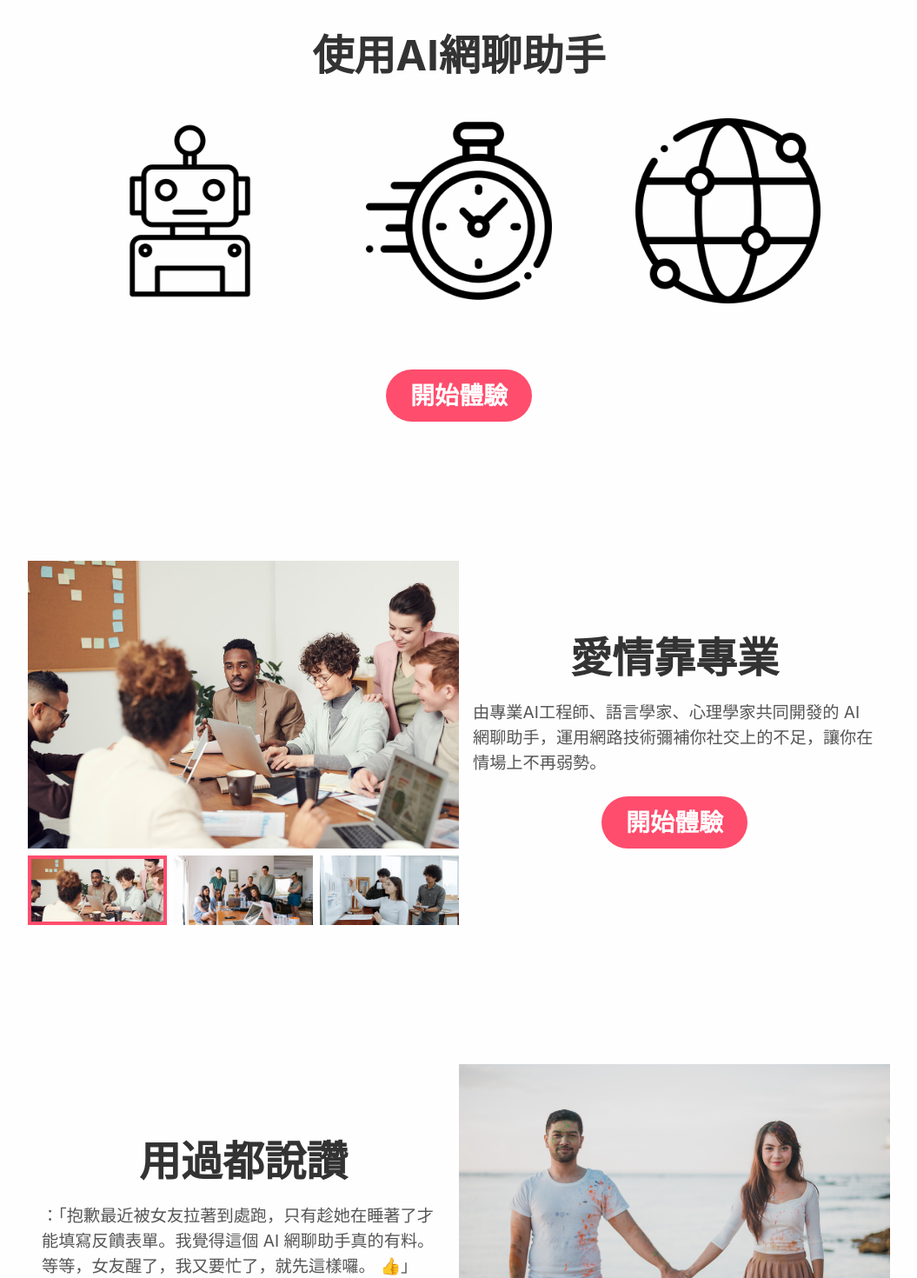
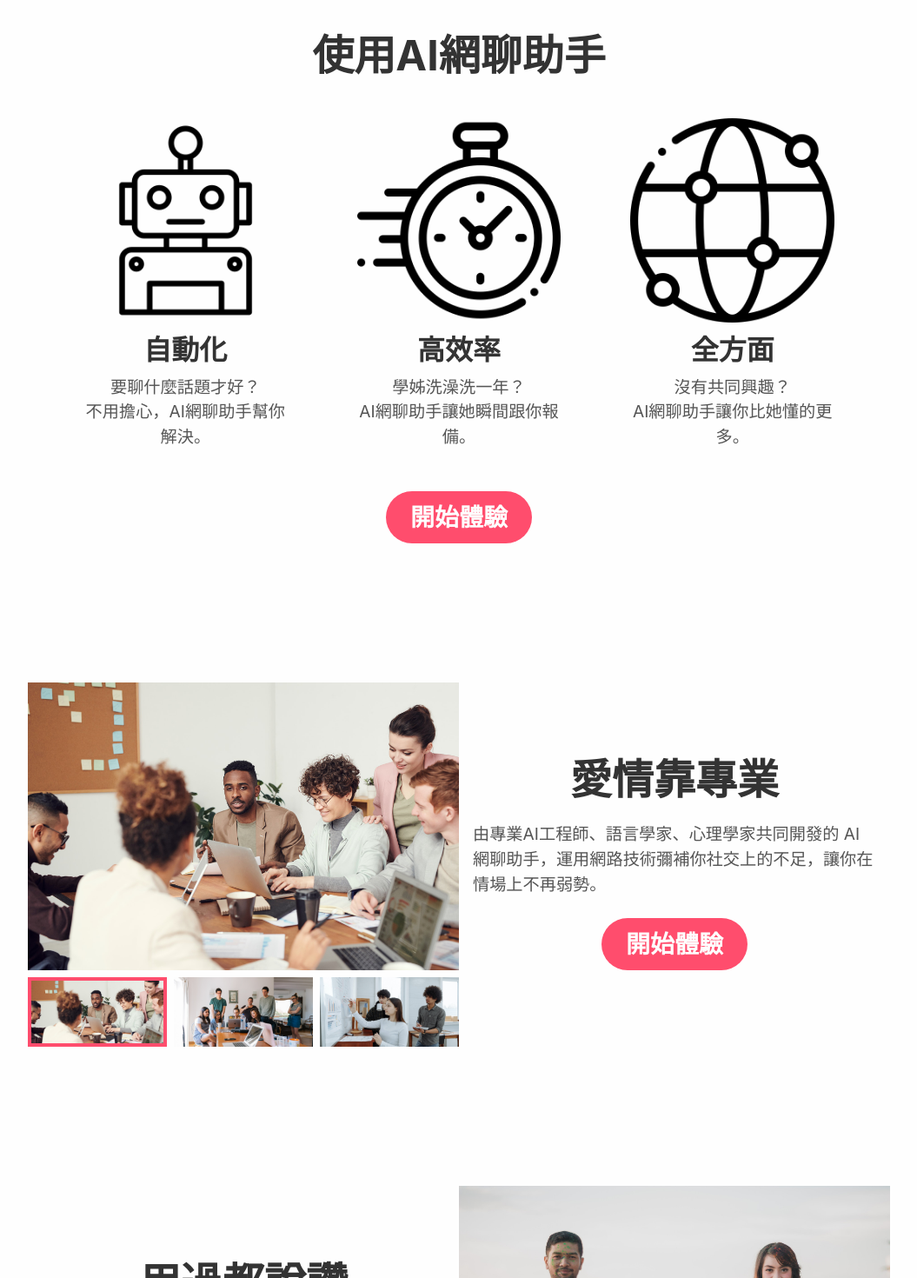
Before and after one commit to Jyun-Peng/Scam-Landing-Page, a React (Create React App) app: page / in a window 1280 px wide. Shown: the part 920-2390 px from the top of the page at 87% size, without its empty margins (112-1167 px from the left). Built offline with nearby package versions, Linux system fonts and the light colour scheme.

Commit message:
Add scrollToBottom to buttons.

```diff
--- a/src/App.js
+++ b/src/App.js
@@ -18,20 +18,10 @@ import {
     imageCarousel6,
 } from './images';
 
+import { LargeTitle, MediumTitle, Paragraph } from './components/Text';
+
 function Section({ children }) {
     return <div className="bg-white py-20">{children}</div>;
-}
-
-function LargeTitle({ children }) {
-    return <h1 className={`text-xxl_mobile md:text-xxl text-white font-bold text-center`}>{children}</h1>;
-}
-
-function MediumTitle({ children }) {
-    return <h2 className={`text-xl_mobile md:text-xl font-bold`}>{children}</h2>;
-}
-
-function Paragraph({ children }) {
-    return <p className="text-para text-darkGray">{children}</p>;
 }
 
 function App() {
@@ -52,6 +42,24 @@ function App() {
             }
         };
     }
+    const cardTexts = [
+        {
+            title: '自動化',
+            paragraph: ['要聊什麼話題才好？', <br />, '不用擔心，AI網聊助手幫你解決。'],
+        },
+        {
+            title: '高效率',
+            paragraph: ['學姊洗澡洗一年？', <br />, 'AI網聊助手讓她瞬間跟你報備。'],
+        },
+        {
+            title: '全方面',
+            paragraph: ['沒有共同興趣？', <br />, 'AI網聊助手讓你比她懂的更多。'],
+        },
+    ];
+
+    const scrollToBottom = function () {
+        window.scrollTo(0, document.body.scrollHeight);
+    };
 
     useEffect(() => {
         const handleScroll = function () {
@@ -78,30 +86,26 @@ function App() {
                 </div>
                 <div className="h-hero flex items-center">
                     <div ref={heroRef} className="w-full flex flex-col items-center gap-10 px-4">
-                        <LargeTitle>不想再被她已讀了?</LargeTitle>
-                        <a href="#form">
-                            <Button text="開始體驗" />
-                        </a>
+                        <LargeTitle center>不想再被她已讀了?</LargeTitle>
+                        <Button text="開始體驗" onClick={scrollToBottom} />
                     </div>
                 </div>
                 <Section>
                     <DefaultContainer>
                         <div className="flex flex-col items-center pt-20 gap-12">
                             <MediumTitle>使用AI網聊助手</MediumTitle>
-                            <div className="flex md:px-8">
-                                <div className="flex-auto px-4 mobile:px-8 md:px-12">
-                                    <Card src={imageIntro1} text="自動化" />
+                            <div className="flex md:px-6">
+                                <div className="flex-1/3 px-2 mobile:px-6 desktop:px-10">
+                                    <Card src={imageIntro1} text={cardTexts[0]} />
                                 </div>
-                                <div className="flex-auto px-4 mobile:px-8 md:px-12">
-                                    <Card src={imageIntro2} text="高效率" />
+                                <div className="flex-1/3 px-2 mobile:px-6 desktop:px-10">
+                                    <Card src={imageIntro2} text={cardTexts[1]} />
                                 </div>
-                                <div className="flex-auto px-4 mobile:px-8 md:px-12">
-                                    <Card src={imageIntro3} text="全方面" />
+                                <div className="flex-1/3 px-2 mobile:px-6 desktop:px-10">
+                                    <Card src={imageIntro3} text={cardTexts[2]} />
                                 </div>
                             </div>
-                            <a href="#form">
-                                <Button text="開始體驗" />
-                            </a>
+                            <Button text="開始體驗" onClick={scrollToBottom} />
                         </div>
                     </DefaultContainer>
                 </Section>
@@ -118,14 +122,10 @@ function App() {
                                     由專業AI工程師、語言學家、心理學家共同開發的 AI
                                     網聊助手，運用網路技術彌補你社交上的不足，讓你在情場上不再弱勢。
                                 </Paragraph>
-                                <a href="#form" className="hidden mobile:block">
-                                    <Button text="開始體驗" />
-                                </a>
+                                <Button text="開始體驗" onClick={scrollToBottom} />
                             </div>
                             <div className="text-center flex-full block mobile:hidden order-3">
-                                <a href="#form">
-                                    <Button text="開始體驗" />
-                                </a>
+                                <Button text="開始體驗" onClick={scrollToBottom} />
                             </div>
                         </div>
                     </DefaultContainer>
@@ -139,17 +139,13 @@ function App() {
                                     ：「抱歉最近被女友拉著到處跑，只有趁她在睡著了才能填寫反饋表單。我覺得這個 AI
                                     網聊助手真的有料。等等，女友醒了，我又要忙了，就先這樣囉。 👍」
                                 </Paragraph>
-                                <a href="#form" className="hidden mobile:block">
-                                    <Button text="開始體驗" />
-                                </a>
+                                <Button text="開始體驗" onClick={scrollToBottom} />
                             </div>
                             <div className="flex-full mobile:flex-half">
                                 <Carousel srcList={[imageCarousel4, imageCarousel5, imageCarousel6]} />
                             </div>
                             <div className="text-center flex-full block mobile:hidden order-3">
-                                <a href="#form">
-                                    <Button text="開始體驗" />
-                                </a>
+                                <Button text="開始體驗" onClick={scrollToBottom} />
                             </div>
                         </div>
                     </DefaultContainer>
```
